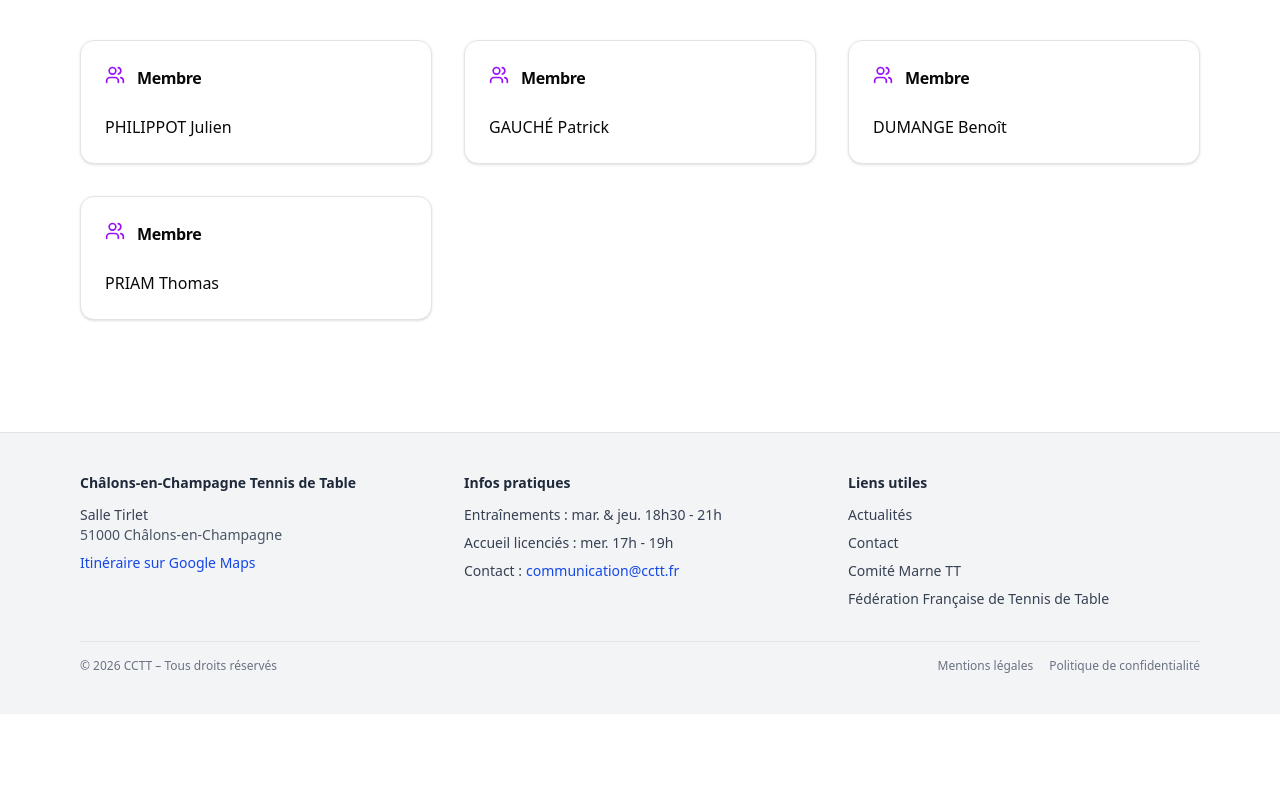
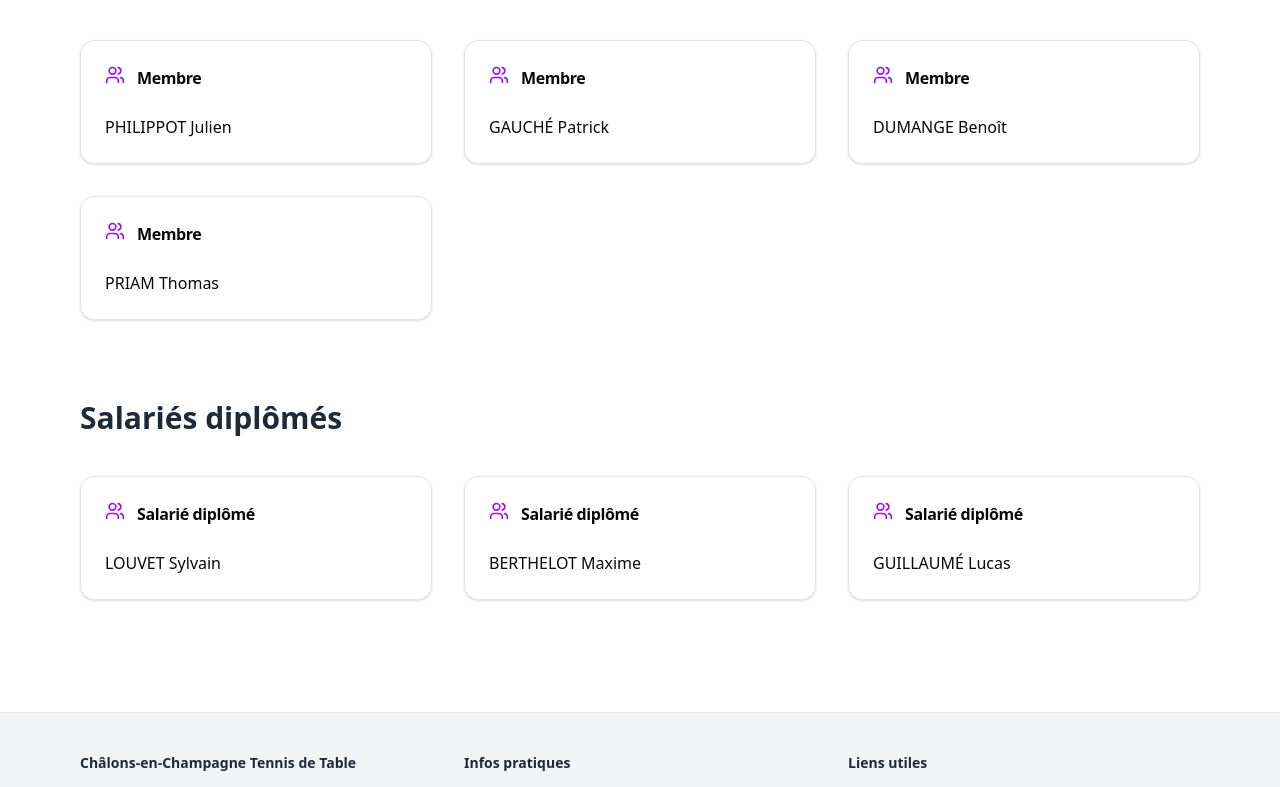
Before and after one commit to jesared/club-cctt, a Next.js app: page /comite-directeur in a window 1280 px wide. Shown: the part 773-1560 px from the top of the page. Before the commit the page ends 1487 px from the top, so only its background shows below. Built offline with nearby package versions, Linux system fonts and the light colour scheme.

Commit message:
Uppercase staff surnames on committee page

```diff
--- a/app/comite-directeur/page.tsx
+++ b/app/comite-directeur/page.tsx
@@ -132,6 +132,27 @@ export default function ComiteDirecteurPage() {
           </Card>
         </div>
       </section>
+
+      {/* SALARIÉS DIPLÔMÉS */}
+      <section>
+        <h2 className="text-3xl font-semibold mb-10">Salariés diplômés</h2>
+
+        <div className="grid grid-cols-1 sm:grid-cols-2 lg:grid-cols-3 gap-8">
+          {["LOUVET Sylvain", "BERTHELOT Maxime", "GUILLAUMÉ Lucas"].map(
+            (salarie) => (
+              <Card key={salarie}>
+                <CardHeader className="flex flex-row items-center gap-3">
+                  <Users className="w-5 h-5 text-purple-600" />
+                  <CardTitle>Salarié diplômé</CardTitle>
+                </CardHeader>
+                <CardContent>
+                  <p className="font-medium">{salarie}</p>
+                </CardContent>
+              </Card>
+            ),
+          )}
+        </div>
+      </section>
     </div>
   );
 }
```
